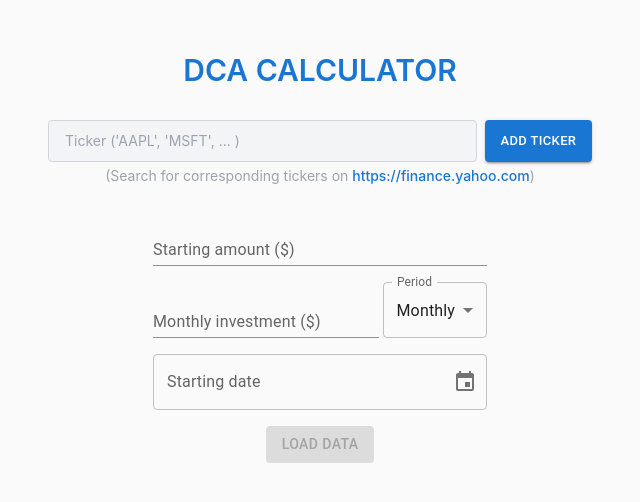
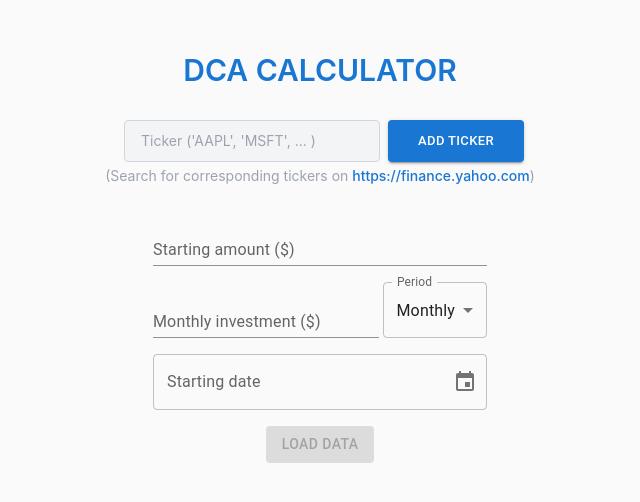
Before and after one commit to MartinKratochvilProgramy/DCA_calculator_client, a React (Vite) app: page / in a window 1280 px wide. Shown: the top 502 px of the page, without its empty margins (320-960 px from the left). Built offline with nearby package versions, Linux system fonts and the light colour scheme.

Commit message:
limited max-w for input element

```diff
--- a/src/components/AddTickerForm.tsx
+++ b/src/components/AddTickerForm.tsx
@@ -57,12 +57,11 @@ export const AddTickerForm: FC<Props> = ({
             className="flex flex-col items-center w-full max-w-xl">
             <label htmlFor ="add-stock" className="sr-only">Add stock</label>
             <div className="relative flex flex-row justify-center h-full w-full space-x-2">
-                <div className='flex w-full'>
               <label htmlFor ="add-stock" className="sr-only">Ticker input</label>
               <input
                 type="text"
                 id="ticker-input"
-                    className="bg-gray-100 border w-full border-gray-300 text-gray-900 text-sm focus:outline-none block pl-4 p-2.5 rounded"
+                className="bg-gray-100 w-full border max-w-[256px] border-gray-300 text-gray-900 text-sm focus:outline-none block pl-4 p-2.5 rounded"
                 placeholder="Ticker ('AAPL', 'MSFT', ... )"
                 autoFocus
                 onChange={(e) => {
@@ -72,7 +71,6 @@ export const AddTickerForm: FC<Props> = ({
                 value={tickerInput}
               />
 
-                </div>
                 <div className="w-4/12 lg:w-3/12 flex">
                   {waitingForValidation
                     ? <LoadingButton
```
Lines whose indentation alone changed are shown as unchanged.
